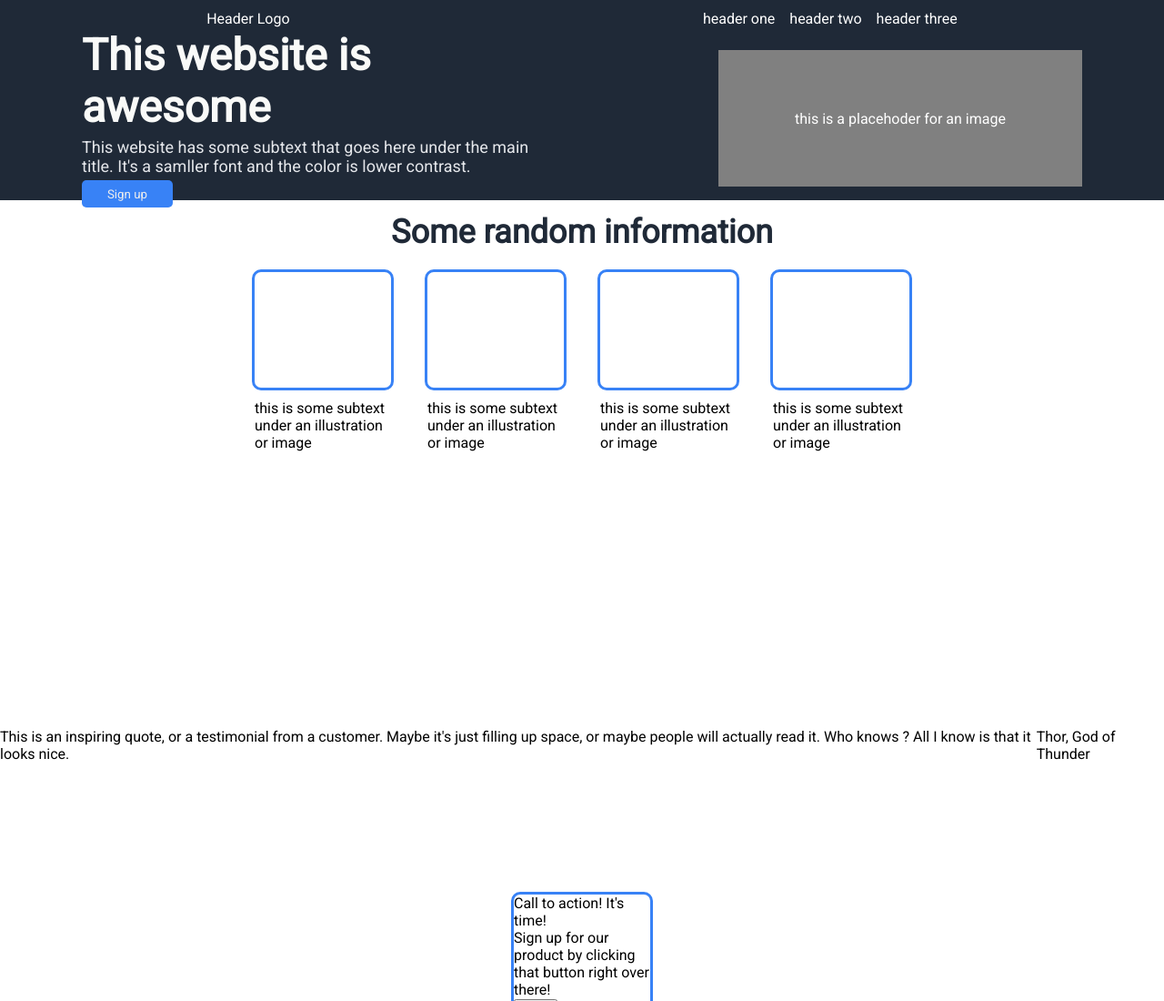
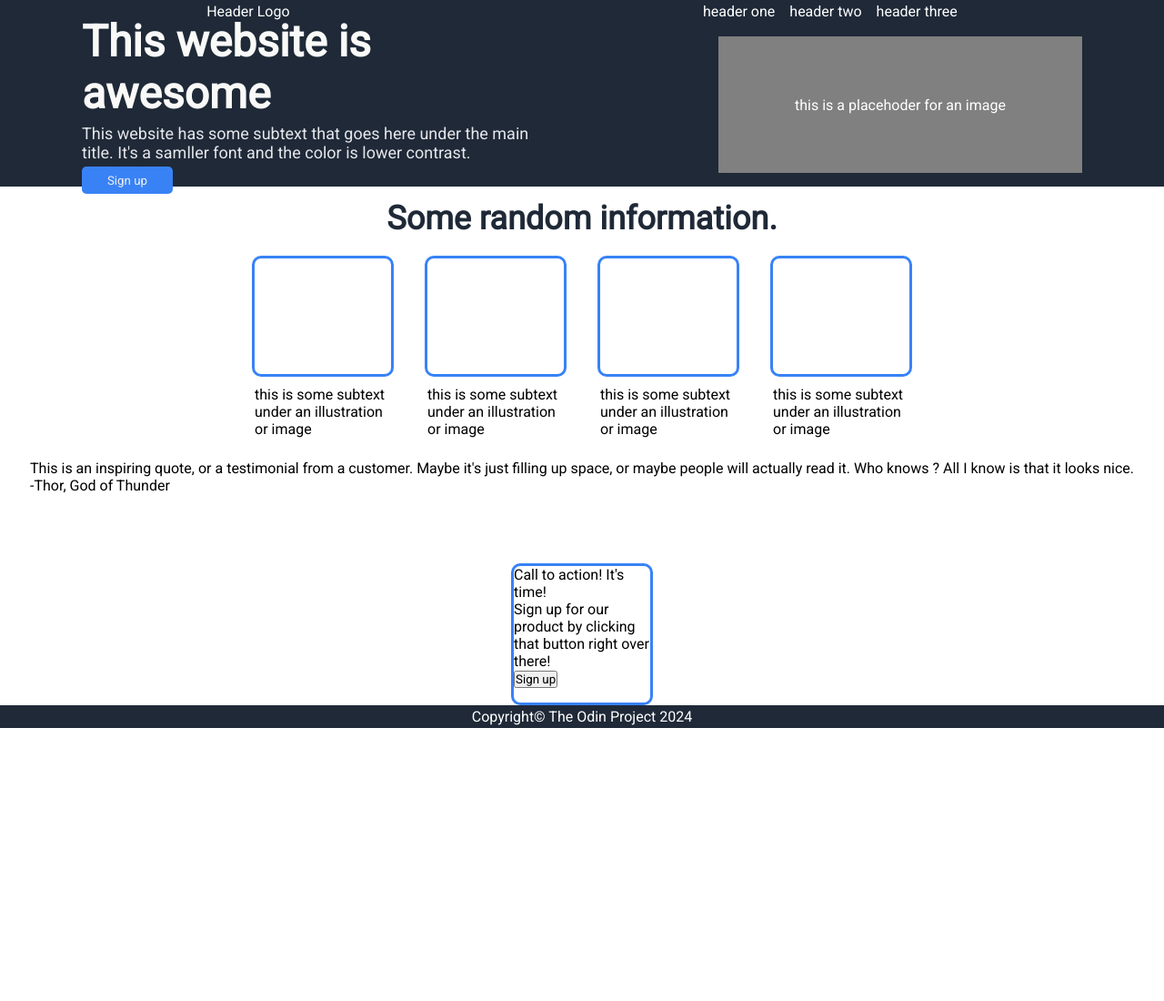
Before and after one commit to zteplez/odin-landing-page, a plain HTML site: page index.html in a window 1280 px wide. Shown: the top 1100 px of the page at 91% size. After the commit the page ends 800 px from the top, so only its background shows below. Drawn offline with Linux system fonts and the light colour scheme.

Commit message:
[refactor]:Move some card divs in container class, change quote text

```diff
--- a/index.html
+++ b/index.html
@@ -35,7 +35,7 @@
         </div>
 
         <div class="card card-first">
-            <span class="random-info">Some random information</span>
+            <span class="random-info">Some random information.</span>
             <div class="boxes">
                 <div class="card-item">
                     <div class="box"></div>
@@ -58,13 +58,14 @@
                 </div>
             </div>
         </div>
-    </div>
         <div class="card card-second">
+            <div class="quote-card">
                 <p class="quote">This is an inspiring quote, or a testimonial from a customer.
                     Maybe it's just filling up space, or maybe people will actually read
                     it. Who knows ? All I know is that it looks nice.
                 </p>
-        <span class="author">Thor, God of Thunder</span>
+                <span class="author">-Thor, God of Thunder</span>
+            </div>
         </div>
         <div class="card card-third">
             <div class="box">
@@ -79,6 +80,8 @@
             <span>Copyright© The Odin Project 2024</span>
         </div>
         </div>
+    </div>
+
 </body>
 
 </html>
```
Lines whose indentation alone changed are shown as unchanged.
